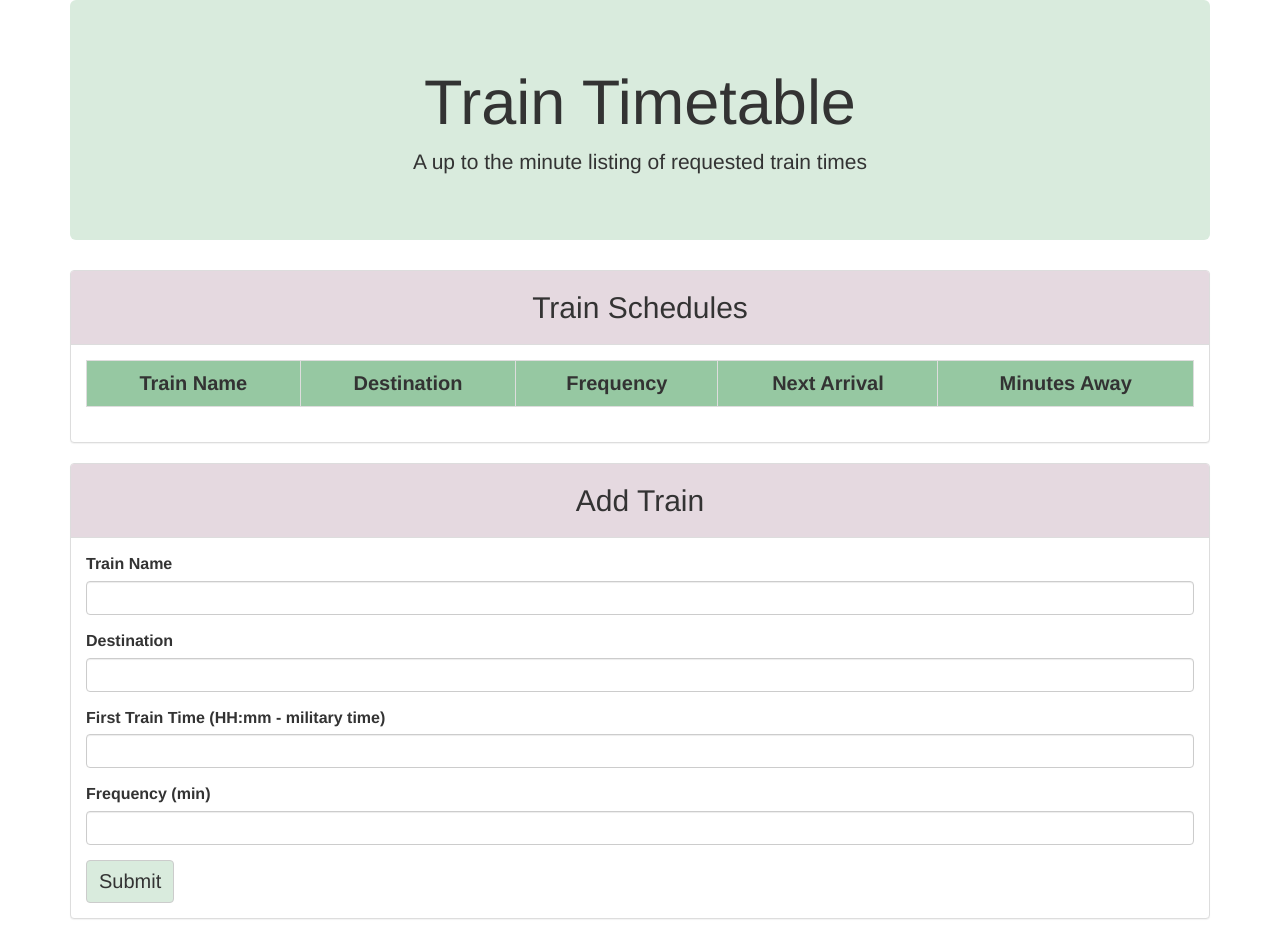
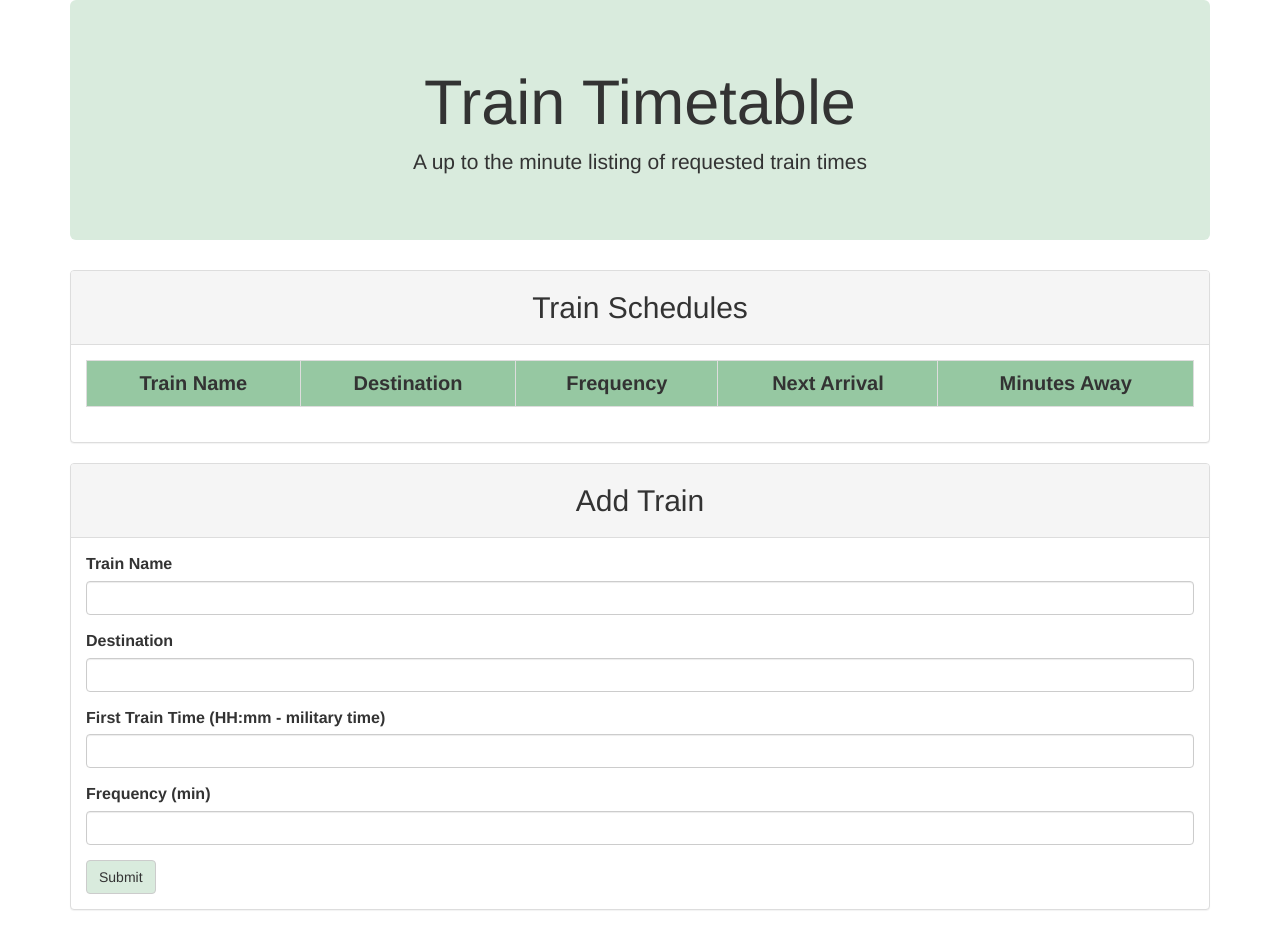
Before and after one commit to EstebanLauKoo/trainactivity, a PHP site: page / in a window 1280 px wide. After the commit the page ends 910 px from the top, so only its background shows below. Run offline with PHP 8.4, Linux system fonts and the light colour scheme; lists and menus that the app fills with data are empty; some libraries are stand-ins or nearby versions.

Commit message:
this should still be okay

```diff
--- a/assets/css/style.css
+++ b/assets/css/style.css
@@ -9,7 +9,6 @@ th {
 .panel-heading, h4 {
     font-size: 30px;
     text-align: center;
-    background-color: #e5d9e0 !important;
 }
 td {
     text-align: center;
@@ -21,10 +20,9 @@ label {
     background-color: #d9ebdd;
 }
 button {
-    font-size: 20px !important;
-    text-align: center !important;
+    font-size: 20px ;
+    text-align: center
 }
 button:hover {
-    background-color: #e5d9e0 !important;
     text-transform: uppercase;
 }
--- a/assets/javascript/logic.js
+++ b/assets/javascript/logic.js
@@ -29,14 +29,6 @@ $('#submitButton').on('click', function(){
     //uploads data to the database
     database.ref().push(newTrains);
 
-    //logs everything to the console
-    // console.log(newTrains.name);
-    // console.log(newTrains.tdestination);
-    // console.log(newTrains.tFirst);
-    // console.log(newTrains.tfreq);
-
-    //alert
-    alert("Train successfully added!");
 
     //clears all of the text boxes
     $('#trainNameInput').val("");
@@ -58,36 +50,30 @@ database.ref().on("child_added", function(childSnapshot, prevChildKey){
     var firstTime = childSnapshot.val().tFirst;
     var frequency = childSnapshot.val().tfreq;
 
-    //train info
-    // console.log(trainName);
-    // console.log(destination);
-    // console.log(firstTime);
-    // console.log(frequency);
-
     //convert first time (push back 1 year to make sure it comes before current time)
     var firstTimeConverted = moment(firstTime, "HH:mm").subtract(1, "years");
-    // console.log(firstTimeConverted);
+
 
     //current time
     var currentTime = moment();
-    // console.log("CURRENT TIME: " + moment(currentTime).format("HH:mm"));
+
 
     //difference between the times
     var diffTime = moment().diff(moment(firstTimeConverted), "minutes");
-    // console.log("DIFFERENCE IN TIME: " + diffTime);
+
 
     //time apart (remainder)
     var tRemainder = diffTime % frequency;
-    // console.log(tRemainder);
+
 
     //minute until train
     var tMinutesTillTrain = frequency - tRemainder;
-    // console.log("MINUTES TIL TRAIN: " + tMinutesTillTrain);
+
 
     //next train
     var nextTrain = moment().add(tMinutesTillTrain, "minutes");
     var nextTrainConverted = moment(nextTrain).format("hh:mm a");
-    // console.log("ARRIVAL TIME: " + moment(nextTrain).format("HH:mm"));
+
 
     //add each trains data into the table
     $("#trainTable > tbody").append("<tr><td>" + trainName + "</td><td>" + destination + "</td><td>" + "Every " + frequency + " minutes" + "</td><td>" + nextTrainConverted + "</td><td>" + tMinutesTillTrain + "</td></tr>");
```
